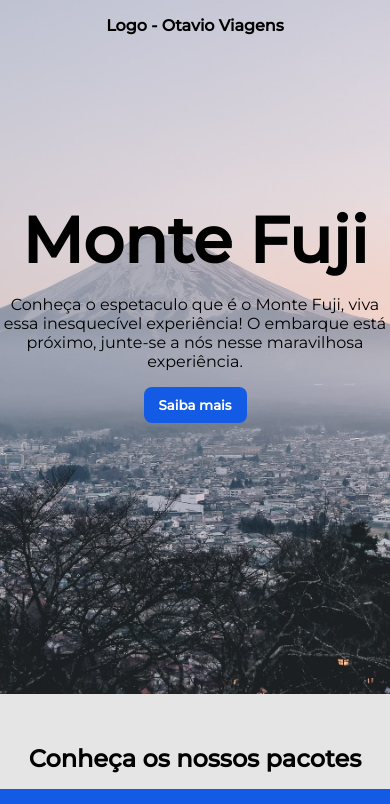
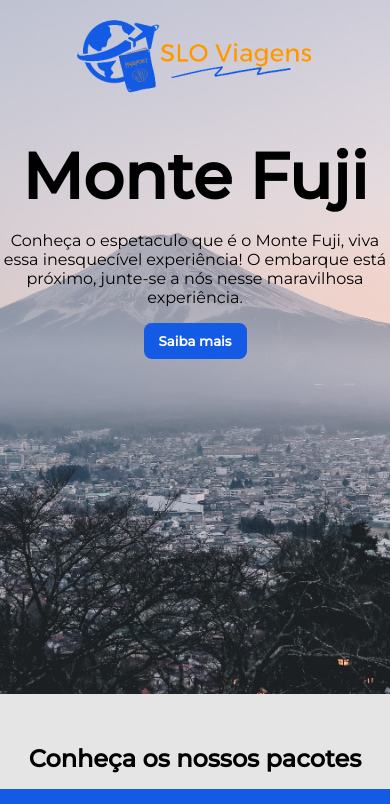
Before and after one commit to OtavioCleyderman/site-viagem, a plain HTML site: page index.html in a window 390 px wide. Shown: the top 804 px of the page. Drawn offline with nearby package versions, Linux system fonts and the light colour scheme; some packages are replaced by stand-ins of ours.

Commit message:
Atualizando a logo e suas adaptações

```diff
--- a/index.html
+++ b/index.html
@@ -13,8 +13,7 @@
 <body>
     <header>
         <nav>
-            <!-- <img src="" alt="Otavio Viagens"> -->
-            <p>Logo - Otavio Viagens</p>
+            <img src="./imagens/logo-laptop.png" alt="Logo - SLO Viagens">
             <ul>
                 <li><a href="#home">Home</a></li>
                 <li><a href="#pacotes">Pacote</a></li>
@@ -153,7 +152,7 @@
             <h1>Entre em contato</h1>
             <ul>
                 <li><i data-feather="map-pin"></i> Avenida Major Nicacio, 2560</li>
-                <li><i data-feather="mail"></i> contato@otavioviagens.com.br</li>
+                <li><i data-feather="mail"></i> contato@sloviagens.com.br</li>
                 <li><i data-feather="phone"></i> (16) 99999-9999</li>
 
             </ul>
--- a/style.css
+++ b/style.css
@@ -32,11 +32,9 @@ header {
 header nav {
     display: flex;
     justify-content: space-between;
+    align-items: center;
     margin: auto 30px;
-}
-
-header nav p {
-    font-weight: bold;
+    padding-top: 15px;
 }
 
 .header-content button {
@@ -60,7 +58,7 @@ header nav ul li {
 
 .header-content {
     max-width: 400px;
-    margin: 150px auto;
+    margin: auto auto;
     text-align: center;
 }
 
@@ -285,11 +283,17 @@ header nav ul li {
 
 /* Large desktop */
 
-@media (min-width: 1097px) {
+@media (min-width: 1680px) {
+    header nav ul {
+        margin-right: 70px;
+    }
     header nav {
-        margin: auto 70px;
+        padding-top: 15px;
     }
+    header .header-content {}
 }
+
+@media (min-width: 1097px) {}
 
 
 /* Portrait tablet to landscape and desktop */
@@ -321,14 +325,18 @@ header nav ul li {
 
 /* Landscape phone to portrait tablet */
 
-@media (max-width: 767px) {}
+@media (max-width: 730px) {}
 
 
 /* Landscape phones and down */
 
-@media (max-width: 480px) {
+@media (max-width: 690px) {
     body {
         margin-bottom: 55px;
+    }
+    header nav img {
+        margin: auto;
+        text-align: center;
     }
     header nav ul {
         position: fixed;
@@ -346,8 +354,6 @@ header nav ul li {
         justify-content: space-between;
         align-items: center;
     }
-    header nav p {
-        width: 100%;
-        text-align: center;
-    }
 }
+
+@media (max-width: 350px) {}
```
Also changed, not shown: imagens/logo-laptop.png (added).
